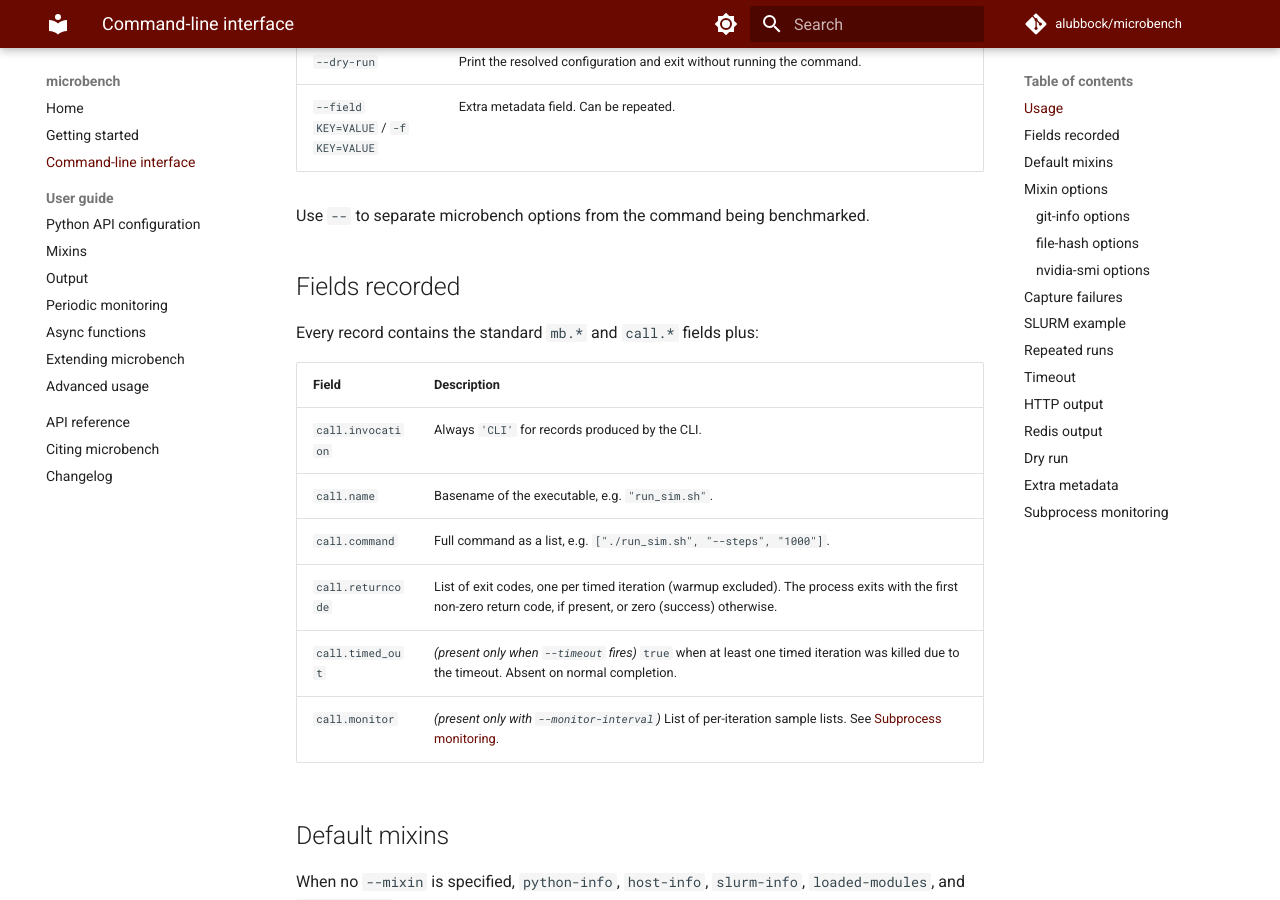
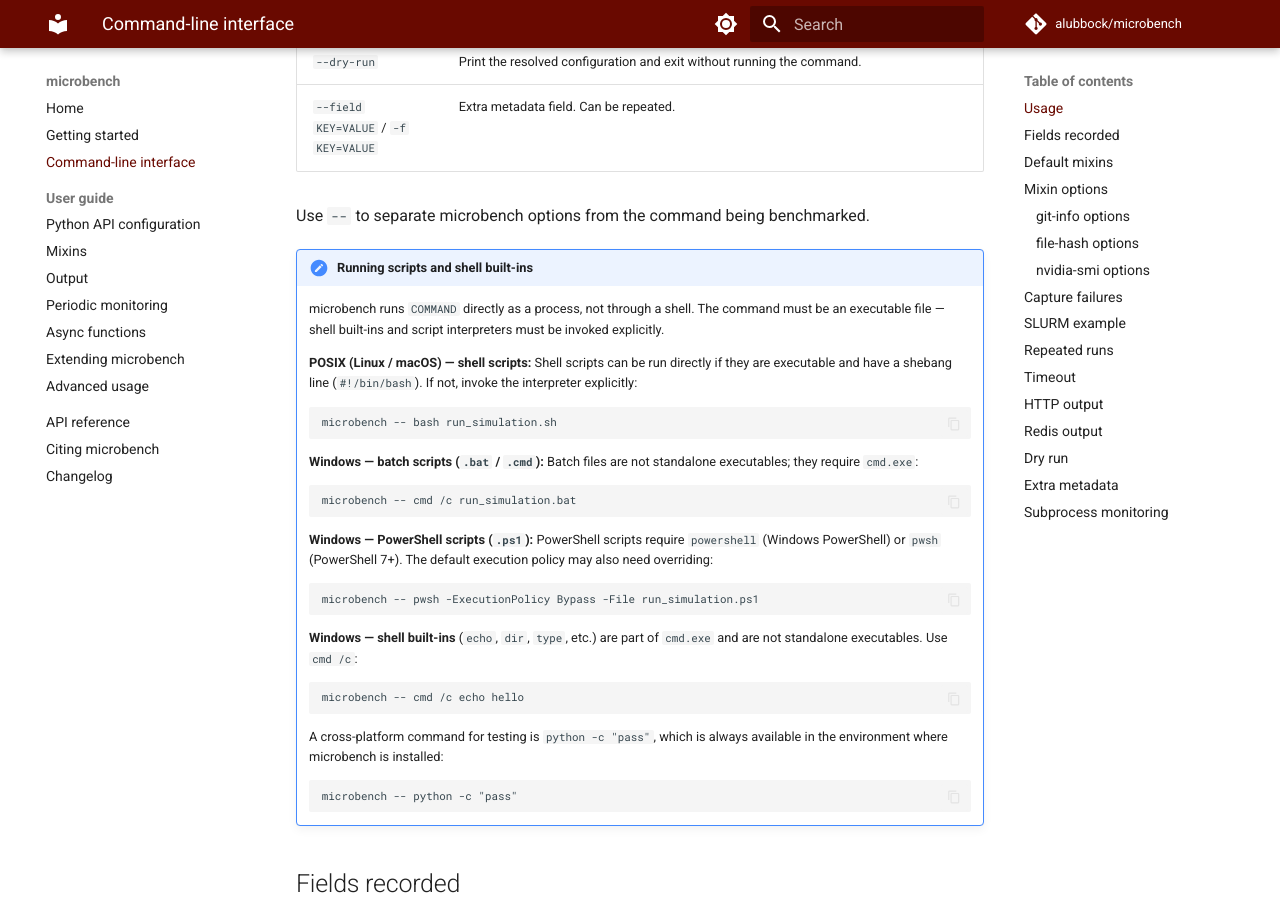
Before and after one commit to alubbock/microbench, an MkDocs documentation site: the page built from docs/cli.md, in a window 1280 px wide and 900 px high, scrolled down 2113 px. Built offline with MkDocs 1.6.1 and Material for MkDocs 9.7.7, drawn with Linux system fonts in a browser that asks for light colours; comment, search, counter and statistics services are not loaded; the version menu is left out.

Commit message:
docs: note about shell script usage with CLI (#104)

````diff
--- a/docs/cli.md
+++ b/docs/cli.md
@@ -58,6 +58,48 @@
 | `--field KEY=VALUE` / `-f KEY=VALUE` | Extra metadata field. Can be repeated. |
 
 Use `--` to separate microbench options from the command being benchmarked.
+
+!!! note "Running scripts and shell built-ins"
+    microbench runs `COMMAND` directly as a process, not through a shell.
+    The command must be an executable file — shell built-ins and script
+    interpreters must be invoked explicitly.
+
+    **POSIX (Linux / macOS) — shell scripts:**
+    Shell scripts can be run directly if they are executable and have a
+    shebang line (`#!/bin/bash`). If not, invoke the interpreter explicitly:
+
+    ```
+    microbench -- bash run_simulation.sh
+    ```
+
+    **Windows — batch scripts (`.bat` / `.cmd`):**
+    Batch files are not standalone executables; they require `cmd.exe`:
+
+    ```
+    microbench -- cmd /c run_simulation.bat
+    ```
+
+    **Windows — PowerShell scripts (`.ps1`):**
+    PowerShell scripts require `powershell` (Windows PowerShell) or `pwsh`
+    (PowerShell 7+). The default execution policy may also need overriding:
+
+    ```
+    microbench -- pwsh -ExecutionPolicy Bypass -File run_simulation.ps1
+    ```
+
+    **Windows — shell built-ins** (`echo`, `dir`, `type`, etc.) are part of
+    `cmd.exe` and are not standalone executables. Use `cmd /c`:
+
+    ```
+    microbench -- cmd /c echo hello
+    ```
+
+    A cross-platform command for testing is `python -c "pass"`, which is
+    always available in the environment where microbench is installed:
+
+    ```
+    microbench -- python -c "pass"
+    ```
 
 ## Fields recorded
 
````
